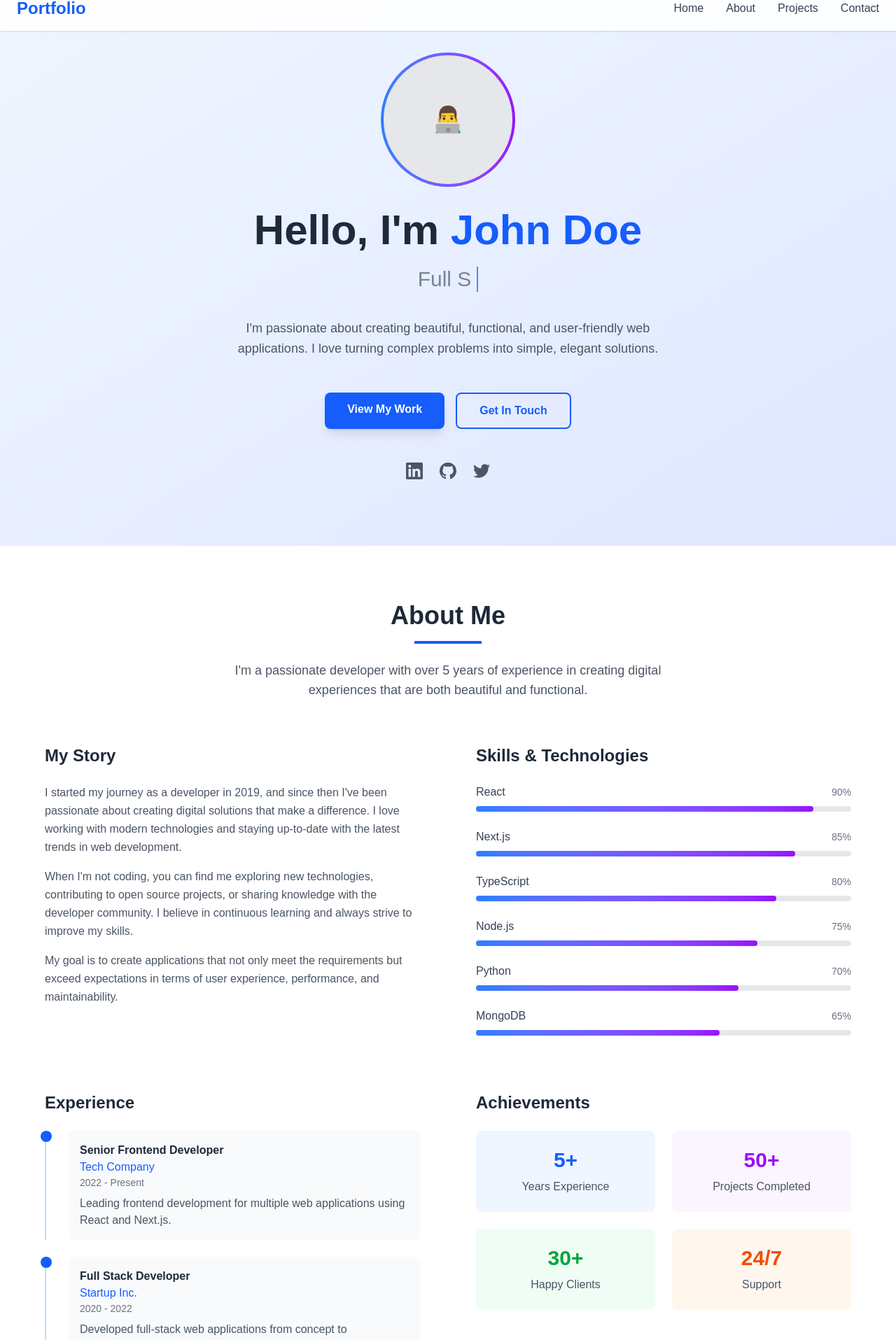
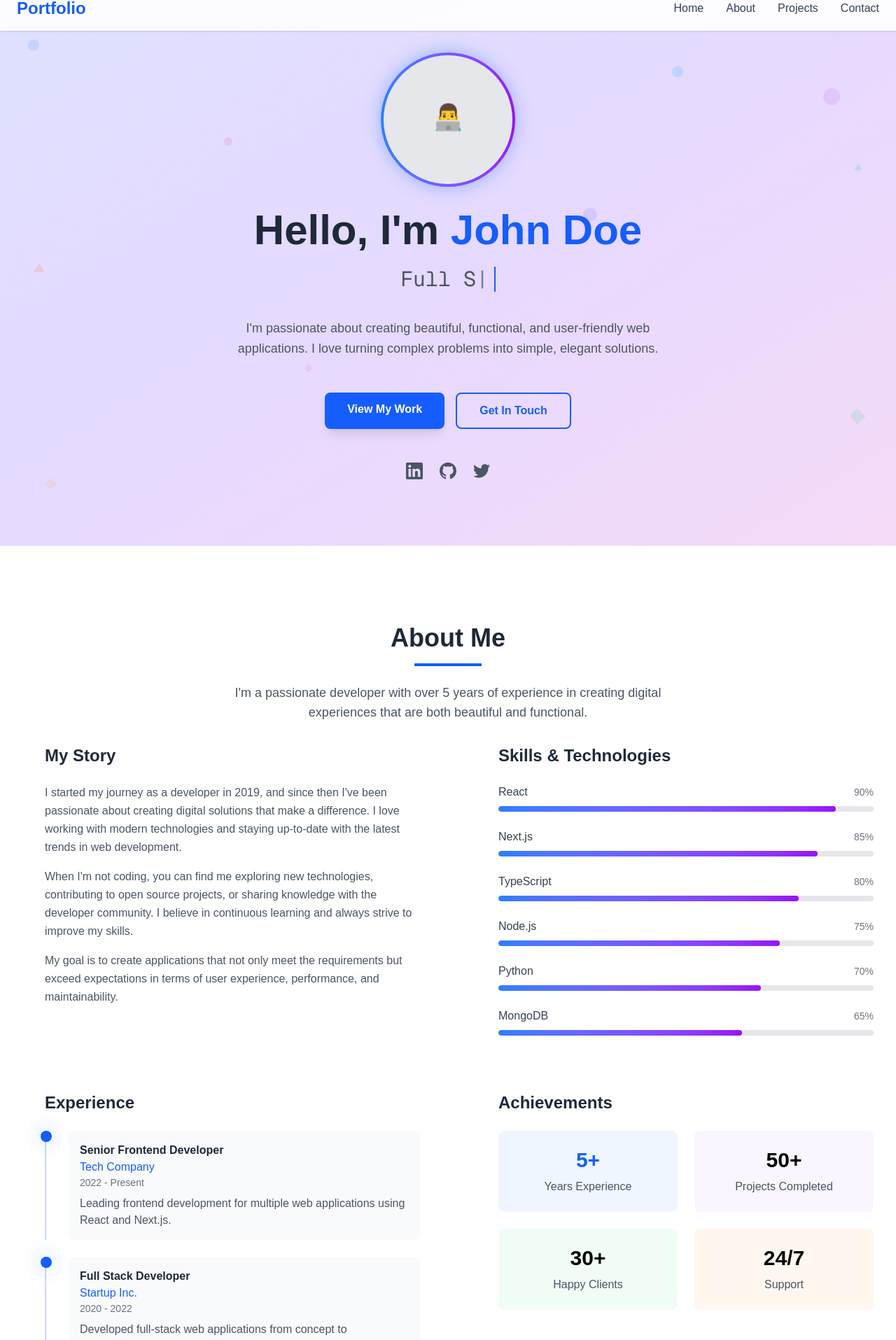
Before and after one commit to Karbys/Portfolio, a Next.js app in the folder portfolio/: page / in a window 1280 px wide. Shown: the part 20-1935 px from the top of the page at 70% size. Built offline with nearby package versions, Linux system fonts and the light colour scheme.

Commit message:
add animation

```diff
--- a/portfolio/app/globals.css
+++ b/portfolio/app/globals.css
@@ -37,3 +37,143 @@ body {
   -webkit-box-orient: vertical;
   overflow: hidden;
 }
+
+/* Custom Animations */
+@keyframes float {
+  0%, 100% {
+    transform: translateY(0px) rotate(0deg);
+  }
+  33% {
+    transform: translateY(-20px) rotate(2deg);
+  }
+  66% {
+    transform: translateY(-10px) rotate(-2deg);
+  }
+}
+
+@keyframes float-delayed {
+  0%, 100% {
+    transform: translateY(0px) rotate(0deg);
+  }
+  33% {
+    transform: translateY(-15px) rotate(-1deg);
+  }
+  66% {
+    transform: translateY(-25px) rotate(1deg);
+  }
+}
+
+@keyframes float-slow {
+  0%, 100% {
+    transform: translateY(0px) rotate(0deg);
+  }
+  50% {
+    transform: translateY(-30px) rotate(3deg);
+  }
+}
+
+@keyframes pulse-glow {
+  0%, 100% {
+    box-shadow: 0 0 20px rgba(59, 130, 246, 0.3);
+  }
+  50% {
+    box-shadow: 0 0 30px rgba(59, 130, 246, 0.6);
+  }
+}
+
+@keyframes gradient-shift {
+  0% {
+    background-position: 0% 50%;
+  }
+  50% {
+    background-position: 100% 50%;
+  }
+  100% {
+    background-position: 0% 50%;
+  }
+}
+
+@keyframes typing {
+  from {
+    width: 0;
+  }
+  to {
+    width: 100%;
+  }
+}
+
+@keyframes blink {
+  0%, 50% {
+    border-color: transparent;
+  }
+  51%, 100% {
+    border-color: #3b82f6;
+  }
+}
+
+/* Animation Classes */
+.animate-float {
+  animation: float 6s ease-in-out infinite;
+}
+
+.animate-float-delayed {
+  animation: float-delayed 8s ease-in-out infinite;
+}
+
+.animate-float-slow {
+  animation: float-slow 10s ease-in-out infinite;
+}
+
+.animate-pulse-glow {
+  animation: pulse-glow 2s ease-in-out infinite;
+}
+
+.animate-gradient-shift {
+  animation: gradient-shift 3s ease infinite;
+  background-size: 200% 200%;
+}
+
+.animate-typing {
+  animation: typing 3s steps(40, end), blink 0.75s step-end infinite;
+}
+
+/* Hover Effects */
+.hover-lift {
+  transition: transform 0.3s ease, box-shadow 0.3s ease;
+}
+
+.hover-lift:hover {
+  transform: translateY(-8px);
+  box-shadow: 0 20px 40px rgba(0, 0, 0, 0.1);
+}
+
+.hover-glow {
+  transition: box-shadow 0.3s ease;
+}
+
+.hover-glow:hover {
+  box-shadow: 0 0 30px rgba(59, 130, 246, 0.4);
+}
+
+/* Smooth scrolling */
+html {
+  scroll-behavior: smooth;
+}
+
+/* Custom scrollbar */
+::-webkit-scrollbar {
+  width: 8px;
+}
+
+::-webkit-scrollbar-track {
+  background: #f1f5f9;
+}
+
+::-webkit-scrollbar-thumb {
+  background: #3b82f6;
+  border-radius: 4px;
+}
+
+::-webkit-scrollbar-thumb:hover {
+  background: #2563eb;
+}
--- a/portfolio/components/About.tsx
+++ b/portfolio/components/About.tsx
@@ -1,4 +1,6 @@
 'use client';
+
+import AnimationWrapper from './AnimationWrapper';
 
 export default function About() {
   const skills = [
@@ -36,6 +38,7 @@ export default function About() {
       <div className="container mx-auto px-6">
         <div className="max-w-6xl mx-auto">
           {/* Section Header */}
+          <AnimationWrapper animation="fadeInUp">
             <div className="text-center mb-16">
               <h2 className="text-4xl font-bold text-gray-800 mb-4">About Me</h2>
               <div className="w-24 h-1 bg-blue-600 mx-auto mb-6"></div>
@@ -44,11 +47,13 @@ export default function About() {
                 digital experiences that are both beautiful and functional.
               </p>
             </div>
+          </AnimationWrapper>
 
           {/* Grid Layout 2x2 */}
           <div className="grid lg:grid-cols-2 gap-12 lg:gap-20">
             {/* Top Left - My Story */}
-            <div className="lg:col-span-1">
+            <AnimationWrapper animation="fadeInLeft" delay={200}>
+              <div className="lg:col-span-1 hover-lift">
                 <h3 className="text-2xl font-bold text-gray-800 mb-6">My Story</h3>
                 <div className="space-y-4 text-gray-600 leading-relaxed">
                   <p>
@@ -70,20 +75,22 @@ export default function About() {
                   </p>
                 </div>
               </div>
+            </AnimationWrapper>
 
             {/* Top Right - Skills & Technologies */}
-            <div className="lg:col-span-1">
+            <AnimationWrapper animation="fadeInRight" delay={400}>
+              <div className="lg:col-span-1 hover-lift">
                 <h3 className="text-2xl font-bold text-gray-800 mb-6">Skills & Technologies</h3>
                 <div className="space-y-6">
                   {skills.map((skill, index) => (
-                  <div key={index}>
+                    <div key={index} className="group">
                       <div className="flex justify-between items-center mb-2">
-                      <span className="font-medium text-gray-700">{skill.name}</span>
+                        <span className="font-medium text-gray-700 group-hover:text-blue-600 transition-colors">{skill.name}</span>
                         <span className="text-sm text-gray-500">{skill.level}%</span>
                       </div>
-                    <div className="w-full bg-gray-200 rounded-full h-2">
+                      <div className="w-full bg-gray-200 rounded-full h-2 overflow-hidden">
                         <div
-                        className="bg-gradient-to-r from-blue-500 to-purple-600 h-2 rounded-full transition-all duration-1000 ease-out"
+                          className="bg-gradient-to-r from-blue-500 to-purple-600 h-2 rounded-full transition-all duration-1000 ease-out group-hover:animate-pulse-glow"
                           style={{ width: `${skill.level}%` }}
                         ></div>
                       </div>
@@ -91,16 +98,18 @@ export default function About() {
                   ))}
                 </div>
               </div>
+            </AnimationWrapper>
 
             {/* Bottom Left - Experience Timeline */}
-            <div className="lg:col-span-1">
+            <AnimationWrapper animation="fadeInLeft" delay={600}>
+              <div className="lg:col-span-1 hover-lift">
                 <h3 className="text-2xl font-bold text-gray-800 mb-6">Experience</h3>
                 <div className="space-y-6">
                   {experiences.map((exp, index) => (
-                  <div key={index} className="relative pl-8 border-l-2 border-blue-200">
-                    <div className="absolute -left-2 top-0 w-4 h-4 bg-blue-600 rounded-full"></div>
-                    <div className="bg-gray-50 p-4 rounded-lg">
-                      <h4 className="font-semibold text-gray-800">{exp.title}</h4>
+                    <div key={index} className="relative pl-8 border-l-2 border-blue-200 group">
+                      <div className="absolute -left-2 top-0 w-4 h-4 bg-blue-600 rounded-full animate-pulse-glow"></div>
+                      <div className="bg-gray-50 p-4 rounded-lg hover:bg-blue-50 transition-colors duration-300">
+                        <h4 className="font-semibold text-gray-800 group-hover:text-blue-600 transition-colors">{exp.title}</h4>
                         <p className="text-blue-600 font-medium">{exp.company}</p>
                         <p className="text-sm text-gray-500 mb-2">{exp.period}</p>
                         <p className="text-gray-600">{exp.description}</p>
@@ -109,29 +118,29 @@ export default function About() {
                   ))}
                 </div>
               </div>
+            </AnimationWrapper>
 
             {/* Bottom Right - Stats */}
-            <div className="lg:col-span-1">
+            <AnimationWrapper animation="fadeInRight" delay={800}>
+              <div className="lg:col-span-1 hover-lift">
                 <h3 className="text-2xl font-bold text-gray-800 mb-6">Achievements</h3>
                 <div className="grid grid-cols-2 gap-6">
-                <div className="text-center p-6 bg-blue-50 rounded-lg hover:bg-blue-100 transition-colors duration-200">
-                  <div className="text-3xl font-bold text-blue-600 mb-2">5+</div>
-                  <div className="text-gray-600">Years Experience</div>
+                  {[
+                    { number: '5+', label: 'Years Experience', color: 'blue', bg: 'bg-blue-50', hoverBg: 'hover:bg-blue-100' },
+                    { number: '50+', label: 'Projects Completed', color: 'purple', bg: 'bg-purple-50', hoverBg: 'hover:bg-purple-100' },
+                    { number: '30+', label: 'Happy Clients', color: 'green', bg: 'bg-green-50', hoverBg: 'hover:bg-green-100' },
+                    { number: '24/7', label: 'Support', color: 'orange', bg: 'bg-orange-50', hoverBg: 'hover:bg-orange-100' }
+                  ].map((stat, index) => (
+                    <div key={index} className={`text-center p-6 ${stat.bg} rounded-lg ${stat.hoverBg} transition-all duration-300 hover-lift hover-glow group`}>
+                      <div className={`text-3xl font-bold text-${stat.color}-600 mb-2 group-hover:scale-110 transition-transform duration-300`}>
+                        {stat.number}
                       </div>
-                <div className="text-center p-6 bg-purple-50 rounded-lg hover:bg-purple-100 transition-colors duration-200">
-                  <div className="text-3xl font-bold text-purple-600 mb-2">50+</div>
-                  <div className="text-gray-600">Projects Completed</div>
+                      <div className="text-gray-600 group-hover:text-gray-800 transition-colors">{stat.label}</div>
                     </div>
-                <div className="text-center p-6 bg-green-50 rounded-lg hover:bg-green-100 transition-colors duration-200">
-                  <div className="text-3xl font-bold text-green-600 mb-2">30+</div>
-                  <div className="text-gray-600">Happy Clients</div>
-                </div>
-                <div className="text-center p-6 bg-orange-50 rounded-lg hover:bg-orange-100 transition-colors duration-200">
-                  <div className="text-3xl font-bold text-orange-600 mb-2">24/7</div>
-                  <div className="text-gray-600">Support</div>
+                  ))}
                 </div>
               </div>
-            </div>
+            </AnimationWrapper>
           </div>
         </div>
       </div>
--- /dev/null
+++ b/portfolio/components/AnimationWrapper.tsx
@@ -0,0 +1,56 @@
+'use client';
+
+import { useEffect, useRef, useState } from 'react';
+
+interface AnimationWrapperProps {
+  children: React.ReactNode;
+  animation?: 'fadeInUp' | 'fadeInLeft' | 'fadeInRight' | 'fadeIn' | 'scaleIn' | 'slideInUp';
+  delay?: number;
+  duration?: number;
+  className?: string;
+}
+
+export default function AnimationWrapper({
+  children,
+  animation = 'fadeInUp',
+  delay = 0,
+  duration = 600,
+  className = ''
+}: AnimationWrapperProps) {
+  const [isVisible, setIsVisible] = useState(false);
+  const ref = useRef<HTMLDivElement>(null);
+
+  useEffect(() => {
+    const observer = new IntersectionObserver(
+      ([entry]) => {
+        if (entry.isIntersecting) {
+          setTimeout(() => {
+            setIsVisible(true);
+          }, delay);
+        }
+      },
+      { threshold: 0.1, rootMargin: '0px 0px -50px 0px' }
+    );
+
+    if (ref.current) {
+      observer.observe(ref.current);
+    }
+
+    return () => observer.disconnect();
+  }, [delay]);
+
+  const animationClasses = {
+    fadeInUp: `transform translate-y-8 opacity-0 transition-all duration-${duration} ease-out ${isVisible ? 'translate-y-0 opacity-100' : ''}`,
+    fadeInLeft: `transform -translate-x-8 opacity-0 transition-all duration-${duration} ease-out ${isVisible ? 'translate-x-0 opacity-100' : ''}`,
+    fadeInRight: `transform translate-x-8 opacity-0 transition-all duration-${duration} ease-out ${isVisible ? 'translate-x-0 opacity-100' : ''}`,
+    fadeIn: `opacity-0 transition-all duration-${duration} ease-out ${isVisible ? 'opacity-100' : ''}`,
+    scaleIn: `transform scale-95 opacity-0 transition-all duration-${duration} ease-out ${isVisible ? 'scale-100 opacity-100' : ''}`,
+    slideInUp: `transform translate-y-12 opacity-0 transition-all duration-${duration} ease-out ${isVisible ? 'translate-y-0 opacity-100' : ''}`,
+  };
+
+  return (
+    <div ref={ref} className={`${animationClasses[animation]} ${className}`}>
+      {children}
+    </div>
+  );
+}
--- /dev/null
+++ b/portfolio/components/FloatingElements.tsx
@@ -0,0 +1,23 @@
+'use client';
+
+export default function FloatingElements() {
+  return (
+    <div className="absolute inset-0 overflow-hidden pointer-events-none">
+      {/* Floating circles */}
+      <div className="absolute top-20 left-10 w-4 h-4 bg-blue-400 rounded-full animate-float opacity-20"></div>
+      <div className="absolute top-40 right-20 w-6 h-6 bg-purple-400 rounded-full animate-float-delayed opacity-20"></div>
+      <div className="absolute top-60 left-1/4 w-3 h-3 bg-pink-400 rounded-full animate-float-slow opacity-20"></div>
+      <div className="absolute top-80 right-1/3 w-5 h-5 bg-indigo-400 rounded-full animate-float opacity-20"></div>
+      <div className="absolute top-32 left-3/4 w-4 h-4 bg-cyan-400 rounded-full animate-float-delayed opacity-20"></div>
+
+      {/* Floating squares */}
+      <div className="absolute bottom-20 left-16 w-3 h-3 bg-yellow-400 rotate-45 animate-float opacity-15"></div>
+      <div className="absolute bottom-40 right-16 w-4 h-4 bg-green-400 rotate-45 animate-float-slow opacity-15"></div>
+      <div className="absolute bottom-60 left-1/3 w-2 h-2 bg-red-400 rotate-45 animate-float-delayed opacity-15"></div>
+
+      {/* Floating triangles */}
+      <div className="absolute top-1/2 left-12 w-0 h-0 border-l-[8px] border-r-[8px] border-b-[12px] border-l-transparent border-r-transparent border-b-orange-400 animate-float opacity-20"></div>
+      <div className="absolute top-1/3 right-12 w-0 h-0 border-l-[6px] border-r-[6px] border-b-[10px] border-l-transparent border-r-transparent border-b-teal-400 animate-float-delayed opacity-20"></div>
+    </div>
+  );
+}
--- a/portfolio/components/Hero.tsx
+++ b/portfolio/components/Hero.tsx
@@ -1,6 +1,7 @@
 'use client';
 
 import { useState, useEffect } from 'react';
+import FloatingElements from './FloatingElements';
 
 export default function Hero() {
   const [currentText, setCurrentText] = useState('');
@@ -31,69 +32,79 @@ export default function Hero() {
   }, [textIndex, isDeleting, fullText]);
 
   return (
-    <section id="home" className="min-h-screen flex items-center justify-center bg-gradient-to-br from-blue-50 to-indigo-100">
-      <div className="container mx-auto px-6 text-center">
+    <section id="home" className="min-h-screen flex items-center justify-center bg-gradient-to-br from-blue-50 via-indigo-50 to-purple-50 relative overflow-hidden">
+      {/* Background Animations */}
+      <FloatingElements />
+
+      {/* Animated Background Gradient */}
+      <div className="absolute inset-0 bg-gradient-to-br from-blue-400/20 via-purple-400/20 to-pink-400/20 animate-gradient-shift"></div>
+
+      <div className="container mx-auto px-6 text-center relative z-10">
         <div className="max-w-4xl mx-auto">
-          {/* Profile Image */}
-          <div className="mb-8">
-            <div className="w-48 h-48 mx-auto rounded-full bg-gradient-to-r from-blue-500 to-purple-600 p-1">
-              <div className="w-full h-full rounded-full bg-gray-200 flex items-center justify-center">
-                <span className="text-4xl text-gray-600">👨‍💻</span>
+          {/* Profile Image with Animation */}
+          <div className="mb-8 animate-scaleIn" style={{ animationDelay: '0.2s', animationFillMode: 'both' }}>
+            <div className="w-48 h-48 mx-auto rounded-full bg-gradient-to-r from-blue-500 to-purple-600 p-1 animate-pulse-glow">
+              <div className="w-full h-full rounded-full bg-gray-200 flex items-center justify-center hover-lift">
+                <span className="text-4xl text-gray-600 animate-float">👨‍💻</span>
               </div>
             </div>
           </div>
 
-          {/* Name */}
-          <h1 className="text-5xl md:text-6xl font-bold text-gray-800 mb-4">
-            Hello, I'm <span className="text-blue-600">John Doe</span>
+          {/* Name with Staggered Animation */}
+          <h1 className="text-5xl md:text-6xl font-bold text-gray-800 mb-4 animate-fadeInUp" style={{ animationDelay: '0.4s', animationFillMode: 'both' }}>
+            Hello, I'm <span className="text-blue-600 hover-glow inline-block">John Doe</span>
           </h1>
 
-          {/* Animated Title */}
-          <div className="text-2xl md:text-3xl text-gray-600 mb-8 h-12 flex items-center justify-center">
-            <span className="border-r-2 border-blue-600 pr-2 animate-pulse">
+          {/* Animated Title with Typewriter Effect */}
+          <div className="text-2xl md:text-3xl text-gray-600 mb-8 h-12 flex items-center justify-center animate-fadeInUp" style={{ animationDelay: '0.6s', animationFillMode: 'both' }}>
+            <span className="border-r-2 border-blue-600 pr-2 font-mono">
               {currentText}
+              <span className="animate-pulse">|</span>
             </span>
           </div>
 
-          {/* Description */}
-          <p className="text-lg text-gray-600 mb-12 max-w-2xl mx-auto leading-relaxed">
+          {/* Description with Fade In */}
+          <p className="text-lg text-gray-600 mb-12 max-w-2xl mx-auto leading-relaxed animate-fadeInUp" style={{ animationDelay: '0.8s', animationFillMode: 'both' }}>
             I'm passionate about creating beautiful, functional, and user-friendly web applications.
             I love turning complex problems into simple, elegant solutions.
           </p>
 
-          {/* CTA Buttons */}
-          <div className="flex flex-col sm:flex-row gap-4 justify-center">
+          {/* CTA Buttons with Staggered Animation */}
+          <div className="flex flex-col sm:flex-row gap-4 justify-center animate-fadeInUp" style={{ animationDelay: '1s', animationFillMode: 'both' }}>
             <a
               href="#projects"
-              className="bg-blue-600 text-white px-8 py-3 rounded-lg font-semibold hover:bg-blue-700 transition-colors duration-200 shadow-lg hover:shadow-xl transform hover:-translate-y-1"
+              className="bg-blue-600 text-white px-8 py-3 rounded-lg font-semibold hover:bg-blue-700 transition-all duration-300 shadow-lg hover:shadow-xl hover-lift hover-glow group relative overflow-hidden"
             >
-              View My Work
+              <span className="relative z-10">View My Work</span>
+              <div className="absolute inset-0 bg-gradient-to-r from-blue-700 to-purple-600 transform scale-x-0 group-hover:scale-x-100 transition-transform duration-300 origin-left"></div>
             </a>
             <a
               href="#contact"
-              className="border-2 border-blue-600 text-blue-600 px-8 py-3 rounded-lg font-semibold hover:bg-blue-600 hover:text-white transition-all duration-200"
+              className="border-2 border-blue-600 text-blue-600 px-8 py-3 rounded-lg font-semibold hover:bg-blue-600 hover:text-white transition-all duration-300 hover-lift relative overflow-hidden group"
             >
-              Get In Touch
+              <span className="relative z-10">Get In Touch</span>
+              <div className="absolute inset-0 bg-blue-600 transform scale-x-0 group-hover:scale-x-100 transition-transform duration-300 origin-left"></div>
             </a>
           </div>
 
-          {/* Social Links */}
-          <div className="mt-12 flex justify-center space-x-6">
-            <a href="#" className="text-gray-600 hover:text-blue-600 transition-colors">
-              <svg className="w-6 h-6" fill="currentColor" viewBox="0 0 24 24">
-                <path d="M20.447 20.452h-3.554v-5.569c0-1.328-.027-3.037-1.852-3.037-1.853 0-2.136 1.445-2.136 2.939v5.667H9.351V9h3.414v1.561h.046c.477-.9 1.637-1.85 3.37-1.85 3.601 0 4.267 2.37 4.267 5.455v6.286zM5.337 7.433c-1.144 0-2.063-.926-2.063-2.065 0-1.138.92-2.063 2.063-2.063 1.14 0 2.064.925 2.064 2.063 0 1.139-.925 2.065-2.064 2.065zm1.782 13.019H3.555V9h3.564v11.452zM22.225 0H1.771C.792 0 0 .774 0 1.729v20.542C0 23.227.792 24 1.771 24h20.451C23.2 24 24 23.227 24 22.271V1.729C24 .774 23.2 0 22.222 0h.003z"/>
-              </svg>
-            </a>
-            <a href="#" className="text-gray-600 hover:text-blue-600 transition-colors">
-              <svg className="w-6 h-6" fill="currentColor" viewBox="0 0 24 24">
-                <path d="M12 0c-6.626 0-12 5.373-12 12 0 5.302 3.438 9.8 8.207 11.387.599.111.793-.261.793-.577v-2.234c-3.338.726-4.033-1.416-4.033-1.416-.546-1.387-1.333-1.756-1.333-1.756-1.089-.745.083-.729.083-.729 1.205.084 1.839 1.237 1.839 1.237 1.07 1.834 2.807 1.304 3.492.997.107-.775.418-1.305.762-1.604-2.665-.305-5.467-1.334-5.467-5.931 0-1.311.469-2.381 1.236-3.221-.124-.303-.535-1.524.117-3.176 0 0 1.008-.322 3.301 1.23.957-.266 1.983-.399 3.003-.404 1.02.005 2.047.138 3.006.404 2.291-1.552 3.297-1.23 3.297-1.23.653 1.653.242 2.874.118 3.176.77.84 1.235 1.911 1.235 3.221 0 4.609-2.807 5.624-5.479 5.921.43.372.823 1.102.823 2.222v3.293c0 .319.192.694.801.576 4.765-1.589 8.199-6.086 8.199-11.386 0-6.627-5.373-12-12-12z"/>
-              </svg>
-            </a>
-            <a href="#" className="text-gray-600 hover:text-blue-600 transition-colors">
-              <svg className="w-6 h-6" fill="currentColor" viewBox="0 0 24 24">
-                <path d="M23.953 4.57a10 10 0 01-2.825.775 4.958 4.958 0 002.163-2.723c-.951.555-2.005.959-3.127 1.184a4.92 4.92 0 00-8.384 4.482C7.69 8.095 4.067 6.13 1.64 3.162a4.822 4.822 0 00-.666 2.475c0 1.71.87 3.213 2.188 4.096a4.904 4.904 0 01-2.228-.616v.06a4.923 4.923 0 003.946 4.827 4.996 4.996 0 01-2.212.085 4.936 4.936 0 004.604 3.417 9.867 9.867 0 01-6.102 2.105c-.39 0-.779-.023-1.17-.067a13.995 13.995 0 007.557 2.209c9.053 0 13.998-7.496 13.998-13.985 0-.21 0-.42-.015-.63A9.935 9.935 0 0024 4.59z"/>
-              </svg>
-            </a>
+          {/* Social Links with Animation */}
+          <div className="mt-12 flex justify-center space-x-6 animate-fadeInUp" style={{ animationDelay: '1.2s', animationFillMode: 'both' }}>
+            {[
+              { icon: "M20.447 20.452h-3.554v-5.569c0-1.328-.027-3.037-1.852-3.037-1.853 0-2.136 1.445-2.136 2.939v5.667H9.351V9h3.414v1.561h.046c.477-.9 1.637-1.85 3.37-1.85 3.601 0 4.267 2.37 4.267 5.455v6.286zM5.337 7.433c-1.144 0-2.063-.926-2.063-2.065 0-1.138.92-2.063 2.063-2.063 1.14 0 2.064.925 2.064 2.063 0 1.139-.925 2.065-2.064 2.065zm1.782 13.019H3.555V9h3.564v11.452zM22.225 0H1.771C.792 0 0 .774 0 1.729v20.542C0 23.227.792 24 1.771 24h20.451C23.2 24 24 23.227 24 22.271V1.729C24 .774 23.2 0 22.222 0h.003z", delay: '1.3s' },
+              { icon: "M12 0c-6.626 0-12 5.373-12 12 0 5.302 3.438 9.8 8.207 11.387.599.111.793-.261.793-.577v-2.234c-3.338.726-4.033-1.416-4.033-1.416-.546-1.387-1.333-1.756-1.333-1.756-1.089-.745.083-.729.083-.729 1.205.084 1.839 1.237 1.839 1.237 1.07 1.834 2.807 1.304 3.492.997.107-.775.418-1.305.762-1.604-2.665-.305-5.467-1.334-5.467-5.931 0-1.311.469-2.381 1.236-3.221-.124-.303-.535-1.524.117-3.176 0 0 1.008-.322 3.301 1.23.957-.266 1.983-.399 3.003-.404 1.02.005 2.047.138 3.006.404 2.291-1.552 3.297-1.23 3.297-1.23.653 1.653.242 2.874.118 3.176.77.84 1.235 1.911 1.235 3.221 0 4.609-2.807 5.624-5.479 5.921.43.372.823 1.102.823 2.222v3.293c0 .319.192.694.801.576 4.765-1.589 8.199-6.086 8.199-11.386 0-6.627-5.373-12-12-12z", delay: '1.4s' },
+              { icon: "M23.953 4.57a10 10 0 01-2.825.775 4.958 4.958 0 002.163-2.723c-.951.555-2.005.959-3.127 1.184a4.92 4.92 0 00-8.384 4.482C7.69 8.095 4.067 6.13 1.64 3.162a4.822 4.822 0 00-.666 2.475c0 1.71.87 3.213 2.188 4.096a4.904 4.904 0 01-2.228-.616v.06a4.923 4.923 0 003.946 4.827 4.996 4.996 0 01-2.212.085 4.936 4.936 0 004.604 3.417 9.867 9.867 0 01-6.102 2.105c-.39 0-.779-.023-1.17-.067a13.995 13.995 0 007.557 2.209c9.053 0 13.998-7.496 13.998-13.985 0-.21 0-.42-.015-.63A9.935 9.935 0 0024 4.59z", delay: '1.5s' }
+            ].map((social, index) => (
+              <a
+                key={index}
+                href="#"
+                className="text-gray-600 hover:text-blue-600 transition-all duration-300 hover-lift animate-fadeInUp"
+                style={{ animationDelay: social.delay, animationFillMode: 'both' }}
+              >
+                <svg className="w-6 h-6 hover:rotate-12 transition-transform duration-300" fill="currentColor" viewBox="0 0 24 24">
+                  <path d={social.icon}/>
+                </svg>
+              </a>
+            ))}
           </div>
         </div>
       </div>
```
Also changed, not shown: portfolio/components/Projects.tsx (+14 -7 lines). Lines whose indentation alone changed are shown as unchanged.
